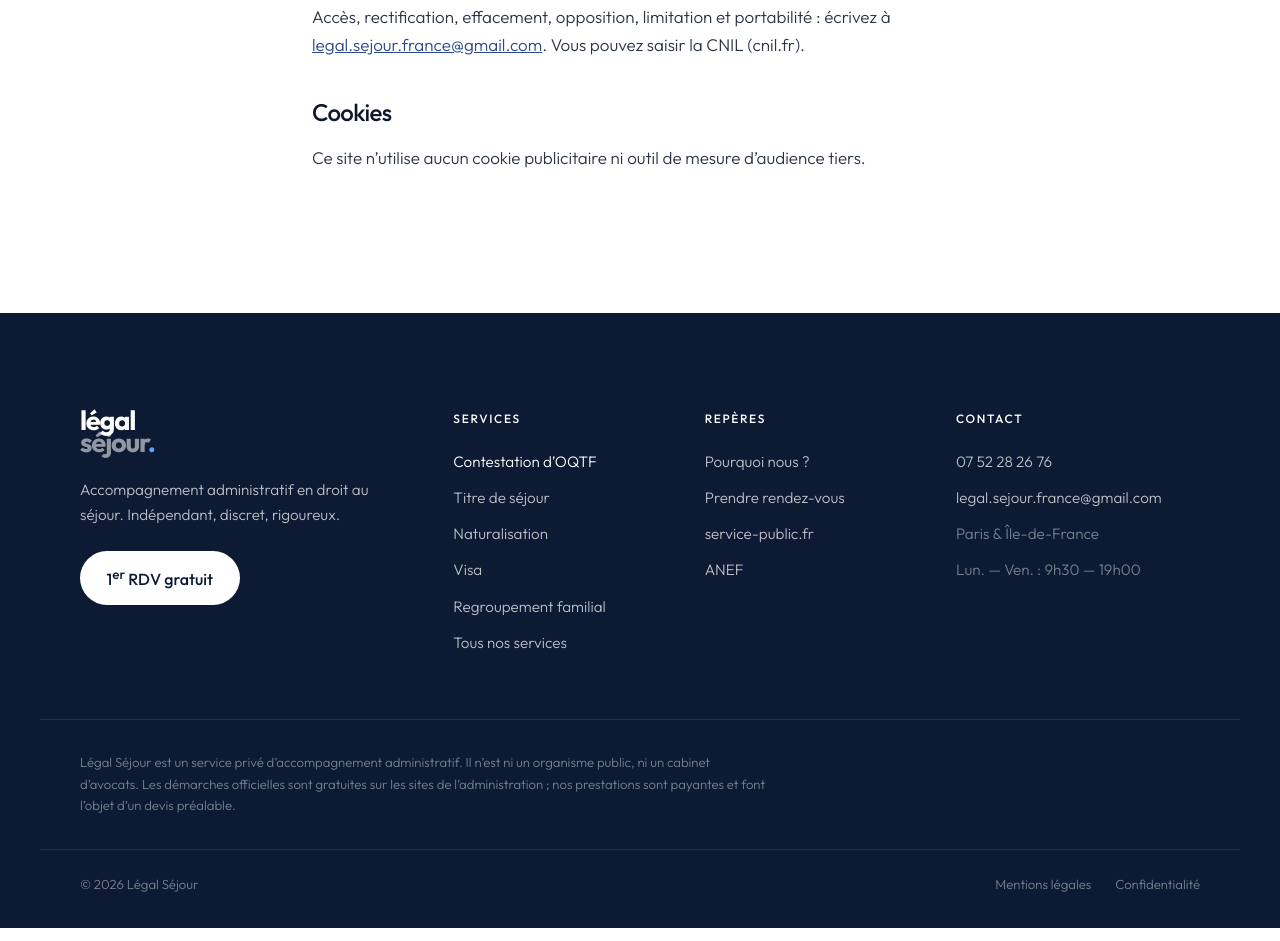
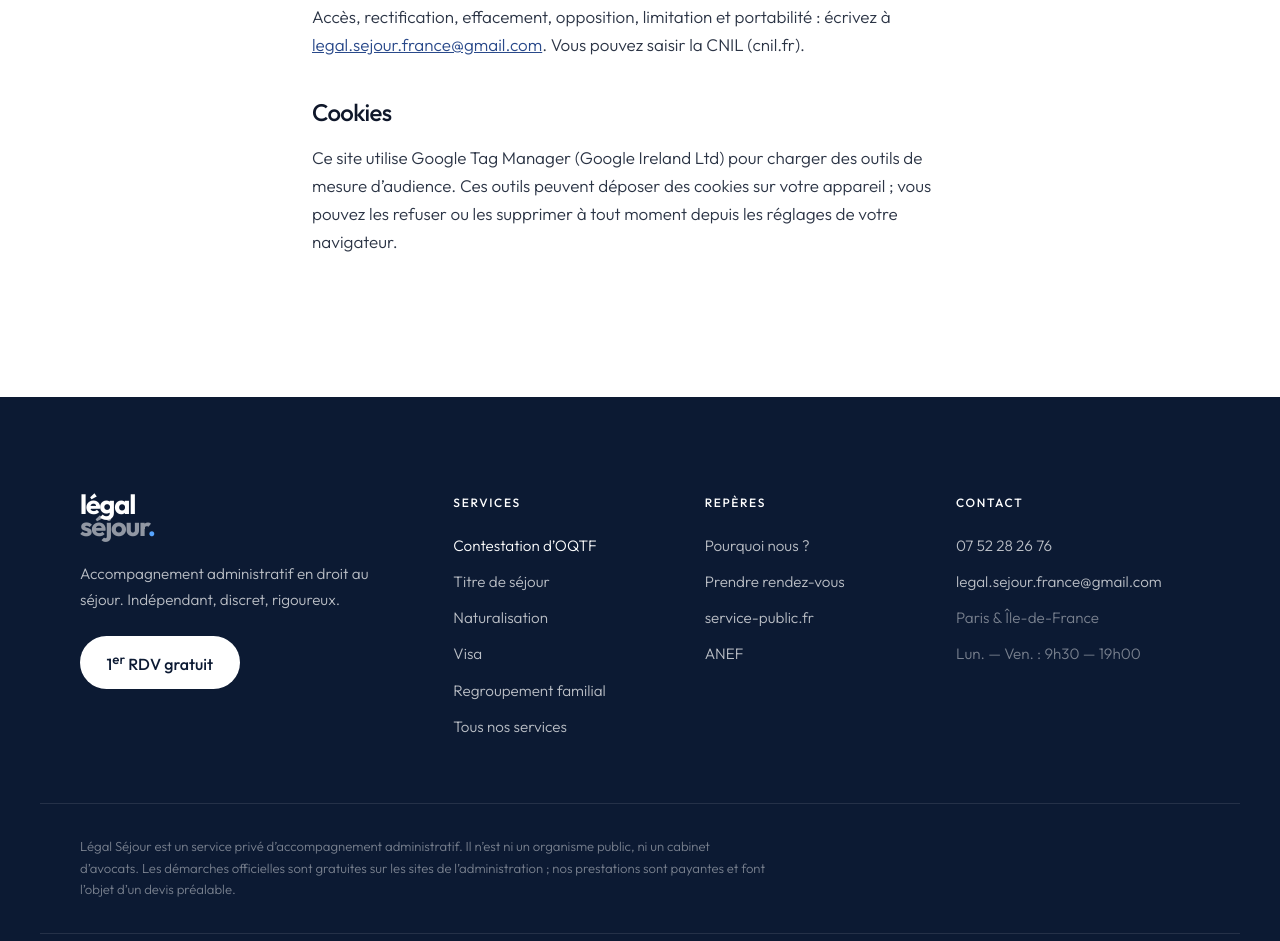
Before and after one commit to pbs1994/legal-sejour, an Astro site: page /politique-de-confidentialite in a window 1280 px wide. Shown: the part 1106-2047 px from the top of the page. Built offline with nearby package versions, Linux system fonts and the light colour scheme; Astro itself is replaced by a stand-in of ours.

Commit message:
Google Tag Manager (GTM-TWN422JR) + mention dans la politique de confidentialité
Co-Authored-By: Claude Opus 5.5 <noreply@anthropic.com>

```diff
--- a/src/layouts/Base.astro
+++ b/src/layouts/Base.astro
@@ -17,6 +17,10 @@ const fullTitle = title.includes(SITE.name) ? title : `${title} | ${SITE.name}`;
 <!doctype html>
 <html lang={lang}>
   <head>
+    <!-- Google Tag Manager -->
+    <script is:inline>(function(w,d,s,l,i){w[l]=w[l]||[];w[l].push({'gtm.start':new Date().getTime(),event:'gtm.js'});var f=d.getElementsByTagName(s)[0],j=d.createElement(s),dl=l!='dataLayer'?'&l='+l:'';j.async=true;j.src='https://www.googletagmanager.com/gtm.js?id='+i+dl;f.parentNode.insertBefore(j,f);})(window,document,'script','dataLayer','GTM-TWN422JR');
+    function gtag(){dataLayer.push(arguments);}</script>
+    <!-- End Google Tag Manager -->
     <meta charset="utf-8" />
     <meta name="viewport" content="width=device-width, initial-scale=1" />
     <title>{fullTitle}</title>
@@ -36,6 +40,7 @@ const fullTitle = title.includes(SITE.name) ? title : `${title} | ${SITE.name}`;
     {jsonld && <script type="application/ld+json" set:html={JSON.stringify(jsonld)} />}
   </head>
   <body>
+    <noscript><iframe src="https://www.googletagmanager.com/ns.html?id=GTM-TWN422JR" height="0" width="0" style="display:none;visibility:hidden"></iframe></noscript>
     <a href="#main" class="sr-only">{T.nav.skip}</a>
     <Header />
     <main id="main"><slot /></main>
--- a/src/pages/politique-de-confidentialite.astro
+++ b/src/pages/politique-de-confidentialite.astro
@@ -17,7 +17,7 @@ import { SITE } from '../data/site';
       <h2>Vos droits</h2>
       <p>Accès, rectification, effacement, opposition, limitation et portabilité : écrivez à <a href={`mailto:${SITE.email}`}>{SITE.email}</a>. Vous pouvez saisir la CNIL (cnil.fr).</p>
       <h2>Cookies</h2>
-      <p>Ce site n’utilise aucun cookie publicitaire ni outil de mesure d’audience tiers.</p>
+      <p>Ce site utilise Google Tag Manager (Google Ireland Ltd) pour charger des outils de mesure d’audience. Ces outils peuvent déposer des cookies sur votre appareil ; vous pouvez les refuser ou les supprimer à tout moment depuis les réglages de votre navigateur.</p>
     </div>
   </section>
 </Base>
```
